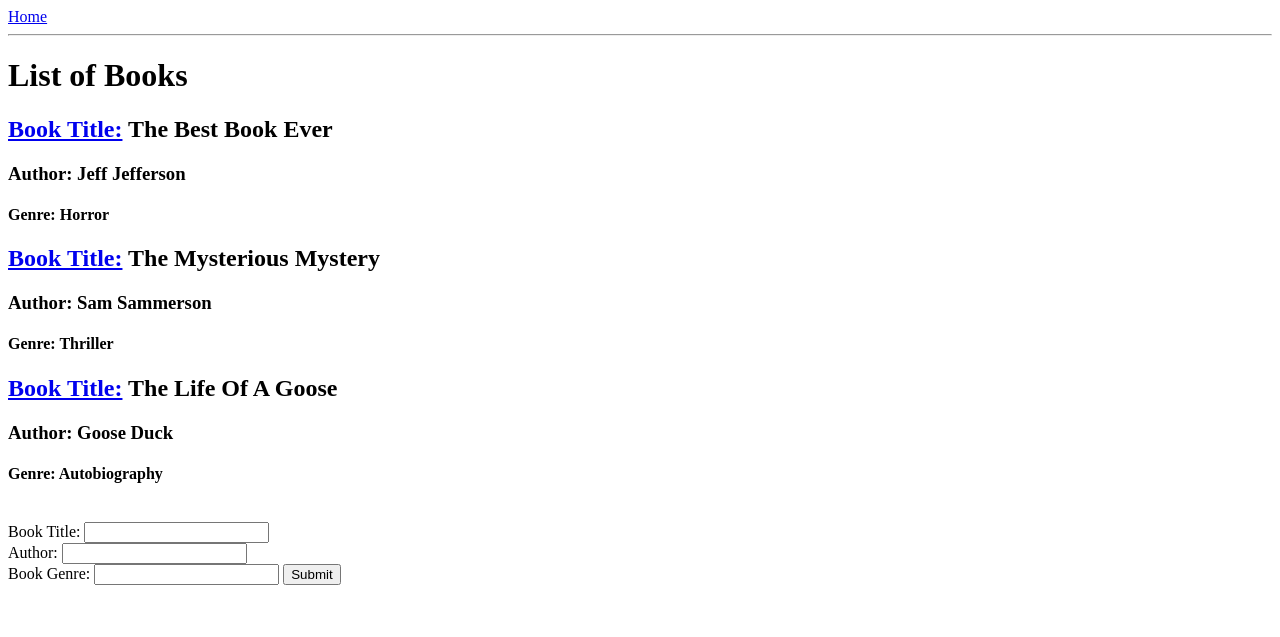
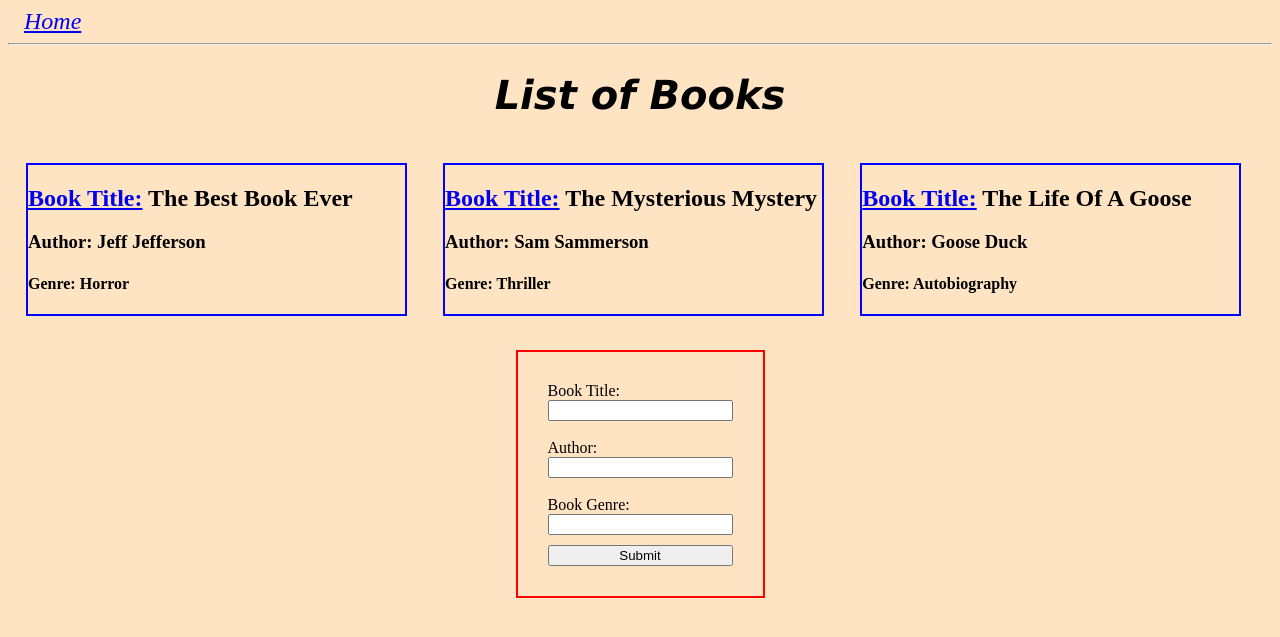
Before and after one commit to alcooke13/w3d5_library_homework, a Flask app: page /books in a window 1280 px wide. Shown: the top 637 px of the page. Run offline with Flask 2, Linux system fonts and the light colour scheme.

Commit message:
added styling on mainpage

```diff
--- /dev/null
+++ b/static/style.css
@@ -0,0 +1,46 @@
+nav {
+    margin-left: 1rem;
+    font-size: 1.5rem;
+    font-style: italic;
+}
+
+h1 {
+    text-align: center;
+    font-size: 2.5rem;
+    font-family: 'Lucida Sans', 'Lucida Sans Regular', 'Lucida Grande', 'Lucida Sans Unicode', Geneva, Verdana, sans-serif;
+    font-style: oblique;
+
+}
+
+body {
+    background-color: bisque;
+}
+
+.books_list {
+    display: grid;
+    grid-template-columns: 33% 33% 33%;
+}
+
+.books-list-items {
+    outline: blue 2px solid;
+    margin: 20px;
+
+}
+
+.container-submit{
+    display: grid;
+    justify-content: center;
+
+}
+
+#book_form {
+    outline: red 2px solid;
+    display: grid;
+    padding: 30px;
+
+
+}
+
+#submit-button {
+    margin-top: 10px;
+}
--- a/templates/base.html
+++ b/templates/base.html
@@ -5,6 +5,7 @@
     <meta http-equiv="X-UA-Compatible" content="IE=edge">
     <meta name="viewport" content="width=device-width, initial-scale=1.0">
     <title>Library</title>
+    <link rel="stylesheet" href="{{ url_for('static', filename='/style.css') }}"
 </head>
 <body>
     <nav>
--- a/templates/index.html
+++ b/templates/index.html
@@ -2,16 +2,17 @@
 
 {% block content %}
 <h1>List of Books</h1>
-<div>
+<div class="books_list">
     {% for book in books %}
-    <h2><a href="/books/{{books.index(book)}}">Book Title:</a> {{book.title}}</h2>
-    <h3>Author: {{book.author}}</h3>
-    <h4>Genre: {{book.genre}}</h4>
+    <div class="books-list-items">
+        <h2><a href="/books/{{books.index(book)}}">Book Title:</a> {{book.title}}</h2>
+        <h3>Author: {{book.author}}</h3>
+        <h4>Genre: {{book.genre}}</h4>
+    </div>
+{% endfor %}
 </div>
-{% endfor %}
-
 <br>
-<section>
+<section class="container-submit">
     <form action="/books" method="post" id="book_form">
         <label for="title">Book Title: </label>
         <input type="text" name="title" id="title"><br>
@@ -19,7 +20,7 @@
         <input type="text" name="author" id="author"><br>
         <label for="genre">Book Genre: </label>
         <input type="text" name="genre" id="genre">
-        <input type="submit" value="Submit">
+        <input type="submit" value="Submit" id="submit-button">
 
     </form>
 </section>
--- a/templates/single_book.html
+++ b/templates/single_book.html
@@ -9,7 +9,7 @@
     Genre: {{ book.genre }}<br>
 </section>
 <div>
-    <form class="form-inline" action="/books/delete/{{ book.title }}" method="POST">
+    <form class="form" action="/books/delete/{{ book.title }}" method="POST">
         <input type="submit" value="Delete">
     </form>
 </div>
```
